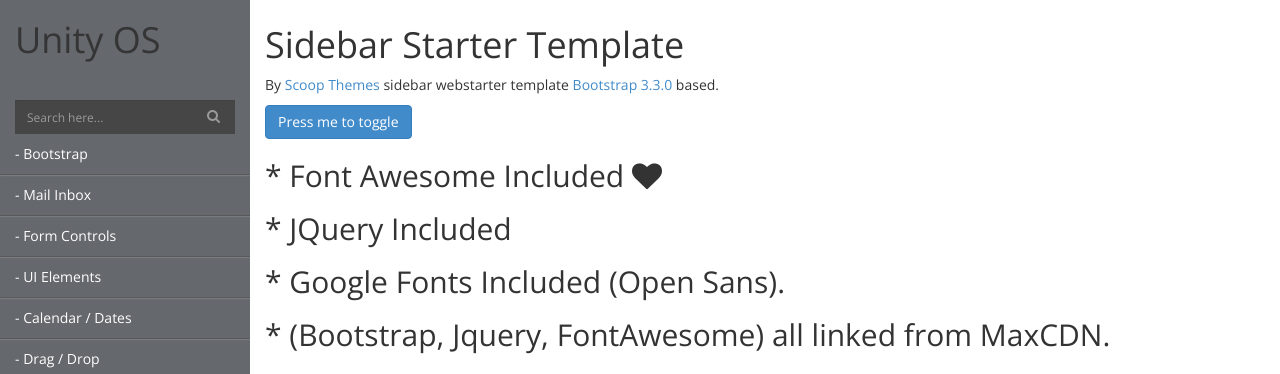
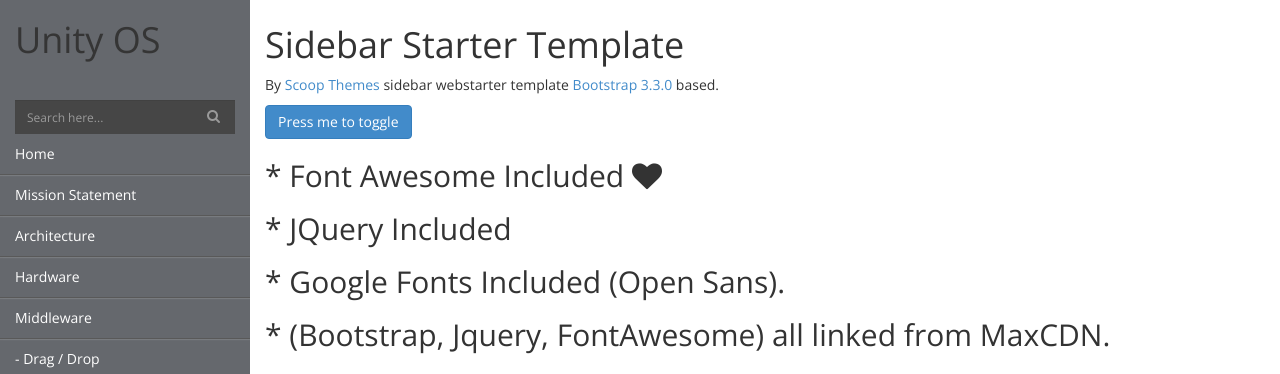
Before and after one commit to unity-os/unity-os.github.io, a plain HTML site: page index.html in a window 1280 px wide. Shown: the top 374 px of the page. Drawn offline with nearby package versions, Linux system fonts and the light colour scheme.

Commit message:
working on menu

```diff
--- a/index.html
+++ b/index.html
@@ -64,19 +64,19 @@
                     </form>
                 </li>
                 <li>
-                    <a href="#">- Bootstrap</a>
+                    <a href="#">Home</a>
                 </li>
                 <li>
-                    <a href="#">- Mail Inbox</a>
+                    <a href="#">Mission Statement</a>
                 </li>
                 <li>
-                    <a href="#">- Form Controls</a>
+                    <a href="#">Architecture</a>
                 </li>
                 <li>
-                    <a href="#">- UI Elements</a>
+                    <a href="#">Hardware </a>
                 </li>
                 <li>
-                    <a href="#">- Calendar / Dates</a>
+                    <a href="#">Middleware </a>
                 </li>
                 <li>
                     <a href="#">- Drag / Drop</a>
```
